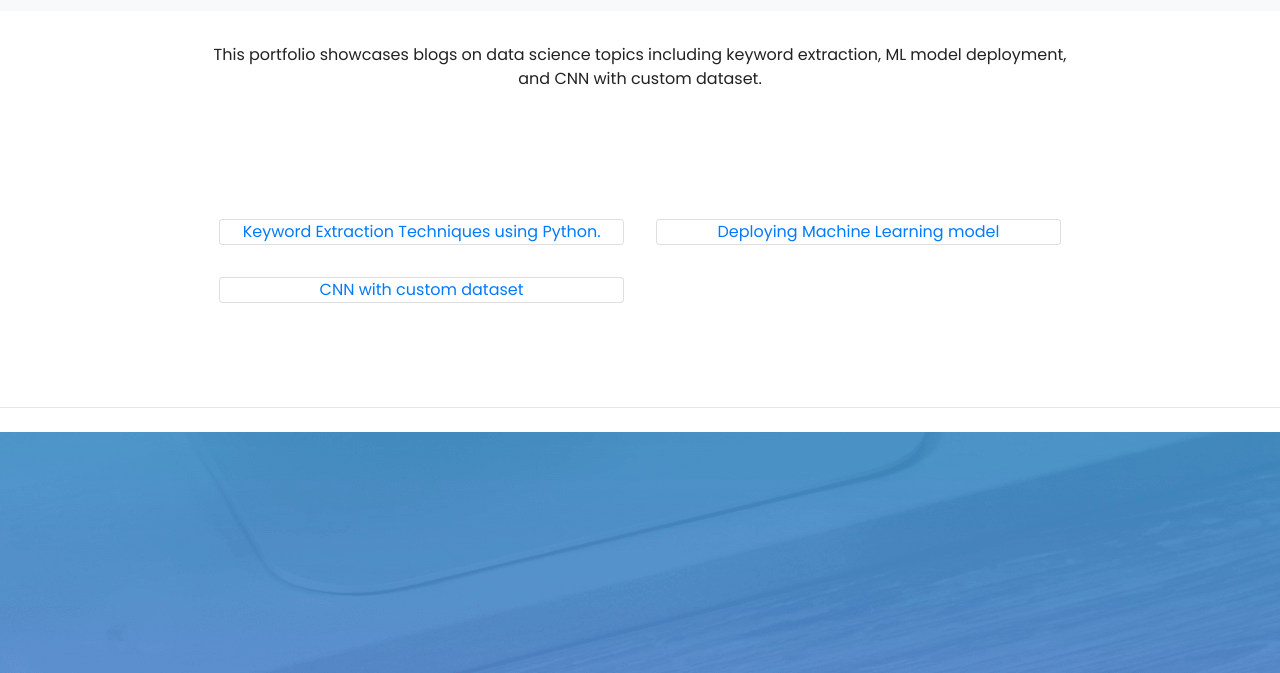
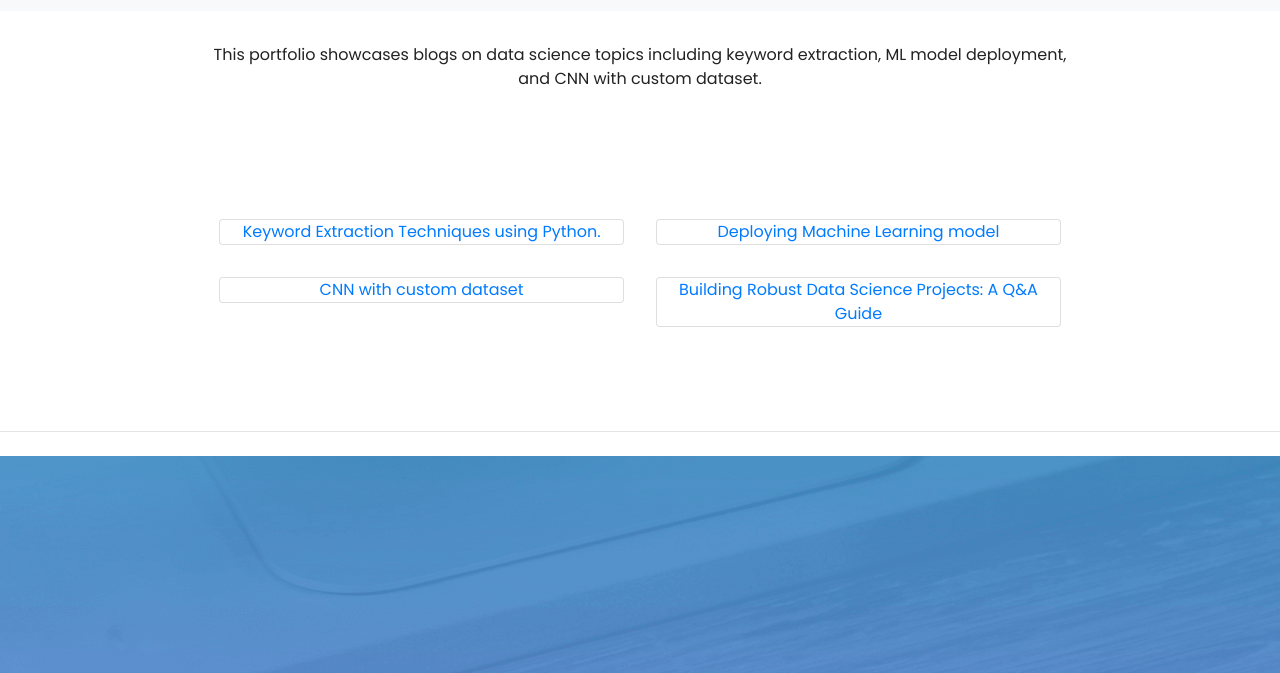
Before and after one commit to AjayJohnAlex/ajayjohnalex.github.io, a plain HTML site: page blogs.html in a window 1280 px wide. Shown: the part 135-808 px from the top of the page. Drawn offline with nearby package versions, Linux system fonts and the light colour scheme; a script that the page names is missing; files whose address does not match are found by name.

Commit message:
Adding new blog data - Building Robust Data Science Projects: A Q&A Guide

```diff
--- a/blogs.html
+++ b/blogs.html
@@ -77,6 +77,12 @@
                 <a class="m-story" href="https://medium.com/analytics-vidhya/cnn-with-custom-dataset-8cdd153f5c9e">CNN with custom dataset</a>
             </div>
         </div>
+        <div class="col-md-6">
+            <div class="card">
+                <script async src="https://static.medium.com/embed.js"></script>
+                <a class="m-story" href="https://medium.com/@ajay.alex96/building-robust-data-science-projects-a-q-a-guide-0e8da183ff6e">Building Robust Data Science Projects: A Q&A Guide</a>
+            </div>
+        </div>
 
     </div>
 </div>
```
